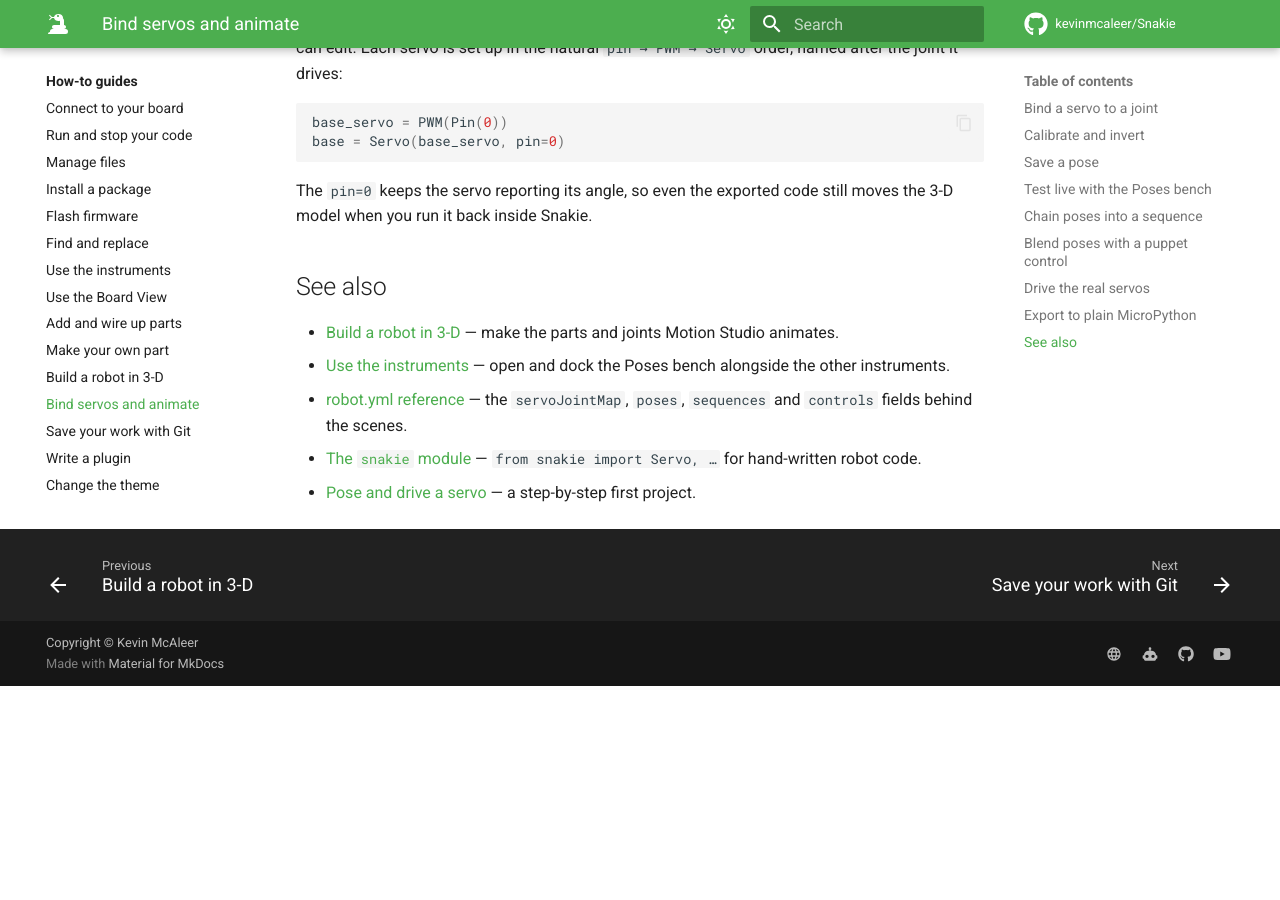
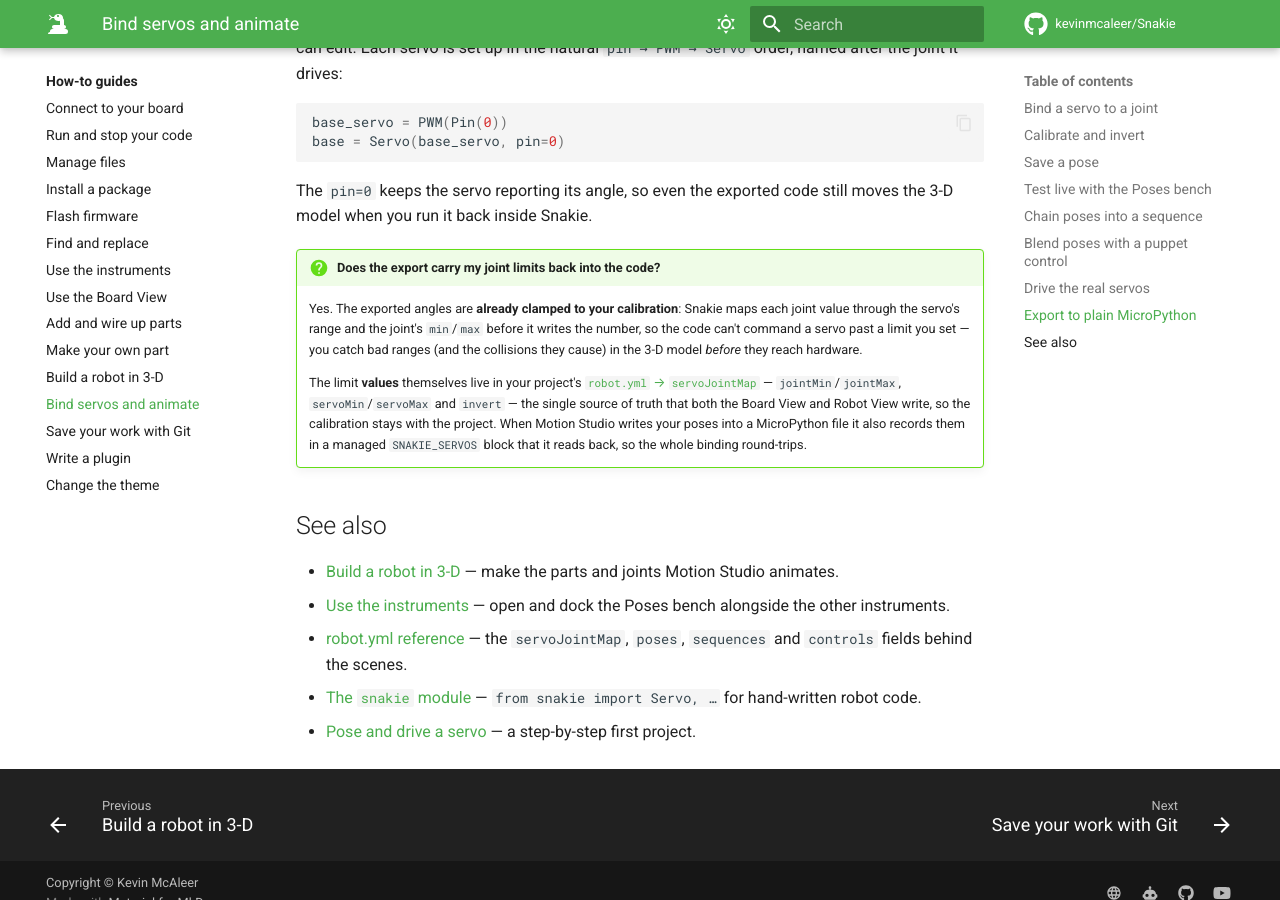
Before and after one commit to kevinmcaleer/snakie-docs, an MkDocs documentation site: the page built from docs/guides/motion-studio.md, in a window 1280 px wide and 900 px high, scrolled down 4017 px. Built offline with MkDocs 1.6.1 and Material for MkDocs 9.7.7, drawn with Linux system fonts in a browser that asks for light colours; comment, search, counter and statistics services are not loaded; before the commit the page ends 4703 px from its top, so only the background shows below that.

Commit message:
docs: clarify that Motion Studio exports respect + carry joint limits
Answer a common question (do joint limits reach the exported code?): the
export clamps angles to the joint's min/max + the servo's calibrated range,
the limits live in robot.yml's servoJointMap, and Motion Studio's managed
SNAKIE_SERVOS block round-trips them.

Co-Authored-By: Claude Opus 4.8 (1M context) <noreply@anthropic.com>

```diff
--- a/docs/guides/motion-studio.md
+++ b/docs/guides/motion-studio.md
@@ -118,6 +118,21 @@ base = Servo(base_servo, pin=0)
 
 The `pin=0` keeps the servo reporting its angle, so even the exported code still moves the 3-D model when you run it back inside Snakie.
 
+!!! question "Does the export carry my joint limits back into the code?"
+    Yes. The exported angles are **already clamped to your calibration**: Snakie maps
+    each joint value through the servo's range and the joint's `min`/`max` before it
+    writes the number, so the code can't command a servo past a limit you set — you
+    catch bad ranges (and the collisions they cause) in the 3-D model *before* they
+    reach hardware.
+
+    The limit **values** themselves live in your project's
+    [`robot.yml` → `servoJointMap`](../reference/robot-yml.md#a-servojointmap-entry)
+    — `jointMin`/`jointMax`, `servoMin`/`servoMax` and `invert` — the single source of
+    truth that both the Board View and Robot View write, so the calibration stays with
+    the project. When Motion Studio writes your poses into a MicroPython file it also
+    records them in a managed `SNAKIE_SERVOS` block that it reads back, so the whole
+    binding round-trips.
+
 ## See also
 
 - [Build a robot in 3-D](robot-view.md) — make the parts and joints Motion Studio animates.
```
